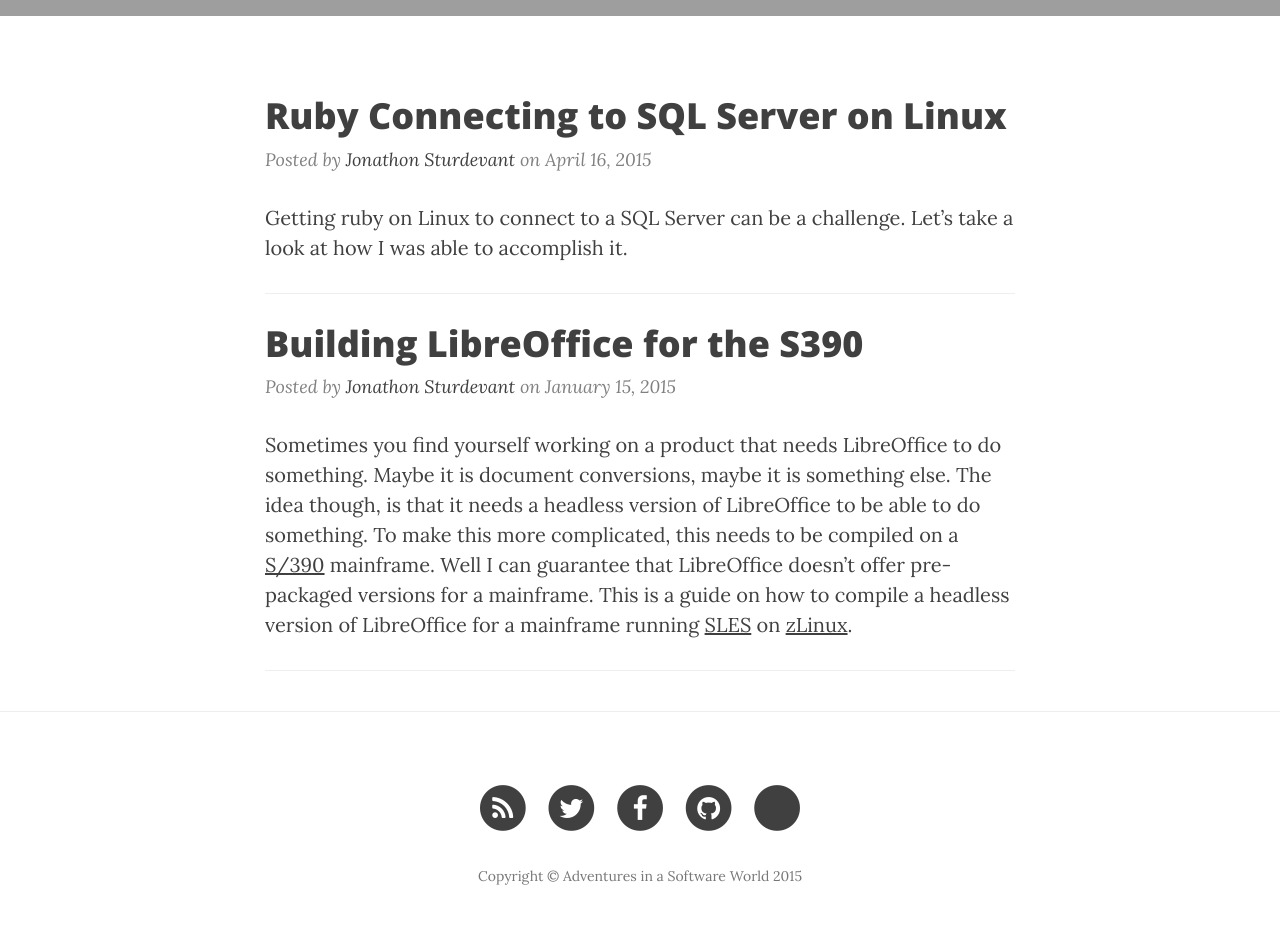
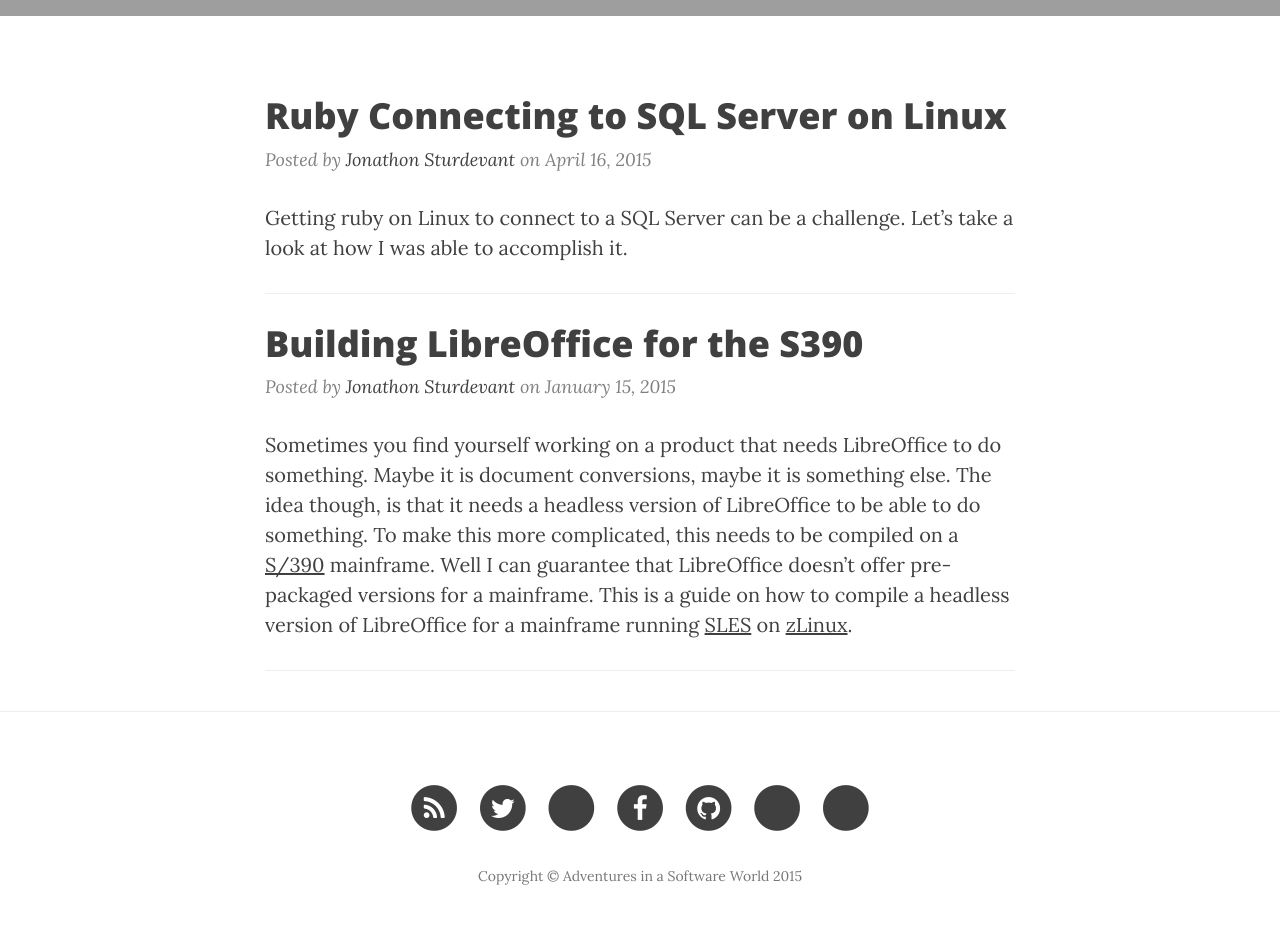
Before and after one commit to jsturdevant/jsturdevant.github.io, a Jekyll site: the page built from index.html, in a window 1280 px wide. Shown: the part 494-1446 px from the top of the page. Built offline with Jekyll 4.4.1, drawn with Linux system fonts in a browser that asks for light colours; nearby versions of some CDN libraries; the list of posts is cut into pages by our own code; grey boxes are pictures that could not be loaded.

Commit message:
updated the footer to include some other profiles of mine

```diff
--- a/_config.yml
+++ b/_config.yml
@@ -19,6 +19,7 @@
 github_username:  jsturdevant
 facebook_username:  jonathon.sturdevant
 linkedin_username: jsturdevant
+bitbucket_username: jsturdevant
 
 # Build settings
 markdown: kramdown
--- a/_includes/footer.html
+++ b/_includes/footer.html
@@ -22,6 +22,16 @@
                         </a>
                     </li>
                     {% endif %}
+                    {% if site.linkedin_username %}
+                    <li>
+                        <a href="https://linkedin.com/in/{{ site.linkedin_username }}">
+                            <span class="fa-stack fa-lg">
+                                <i class="fa fa-circle fa-stack-2x"></i>
+                                <i class="fa fa-linkedin fa-stack-1 fa-inverse"></i>
+                            </span>
+                        </a>
+                    </li>
+                    {% endif %}
                     {% if site.facebook_username %}
                     <li>
                         <a href="https://www.facebook.com/{{ site.facebook_username }}">
@@ -42,16 +52,24 @@
                         </a>
                     </li>
                     {% endif %}
-                    {% if site.linkedin_username %}
+                    {% if site.bitbucket_username %}
                     <li>
-                        <a href="https://linkedin.com/in/{{ site.linkedin_username }}">
+                        <a href="https://bitbucket.org/{{ site.bitbucket_username }}">
                             <span class="fa-stack fa-lg">
                                 <i class="fa fa-circle fa-stack-2x"></i>
-                                <i class="fa fa-linkedin fa-stack-1 fa-inverse"></i>
+                                <i class="fa fa-bitbucket fa-stack-1 fa-inverse"></i>
                             </span>
                         </a>
                     </li>
                     {% endif %}
+                    <li>
+                        <a href="http://stackoverflow.com/users/1202195/jon-sturdevant">
+                            <span class="fa-stack fa-lg">
+                                <i class="fa fa-circle fa-stack-2x"></i>
+                                <i class="fa fa-stack-overflow fa-stack-1 fa-inverse"></i>
+                            </span>
+                        </a>
+                    </li>
                 </ul>
                 <p class="copyright text-muted">Copyright &copy; {{ site.title }} {{ site.time | date: '%Y' }}</p>
             </div>
```
